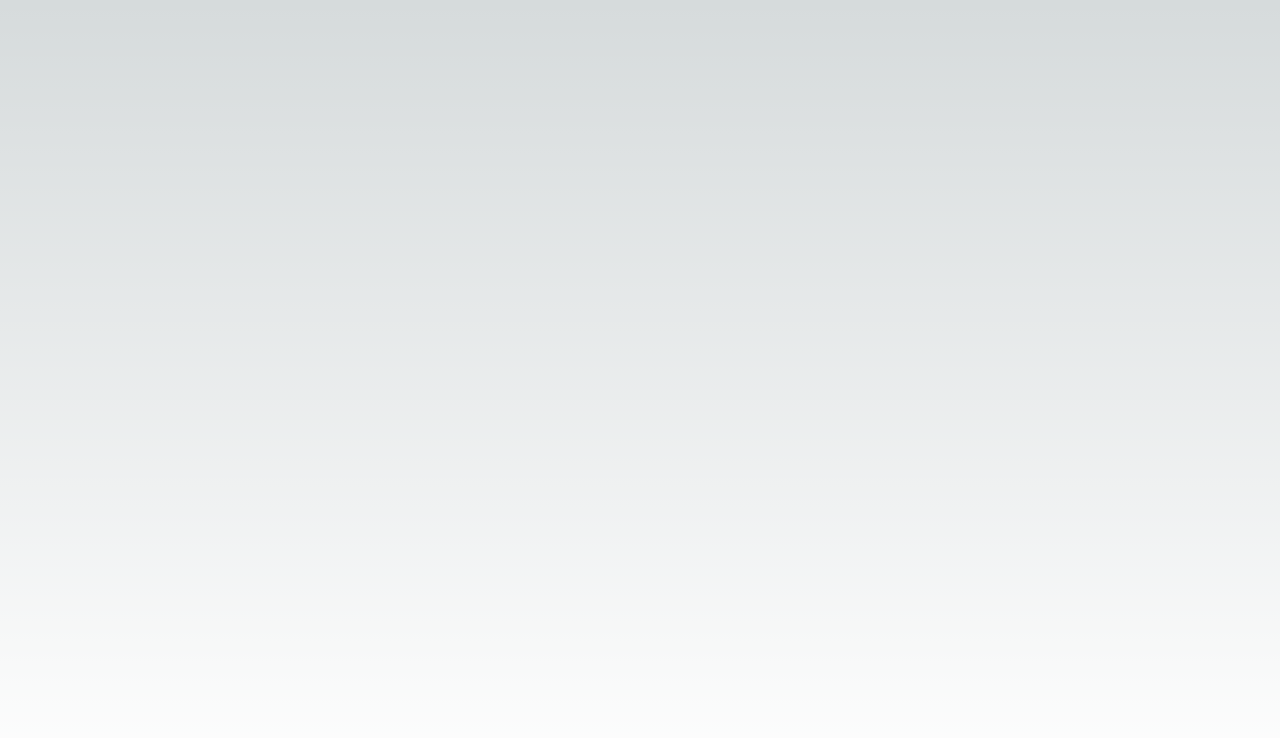
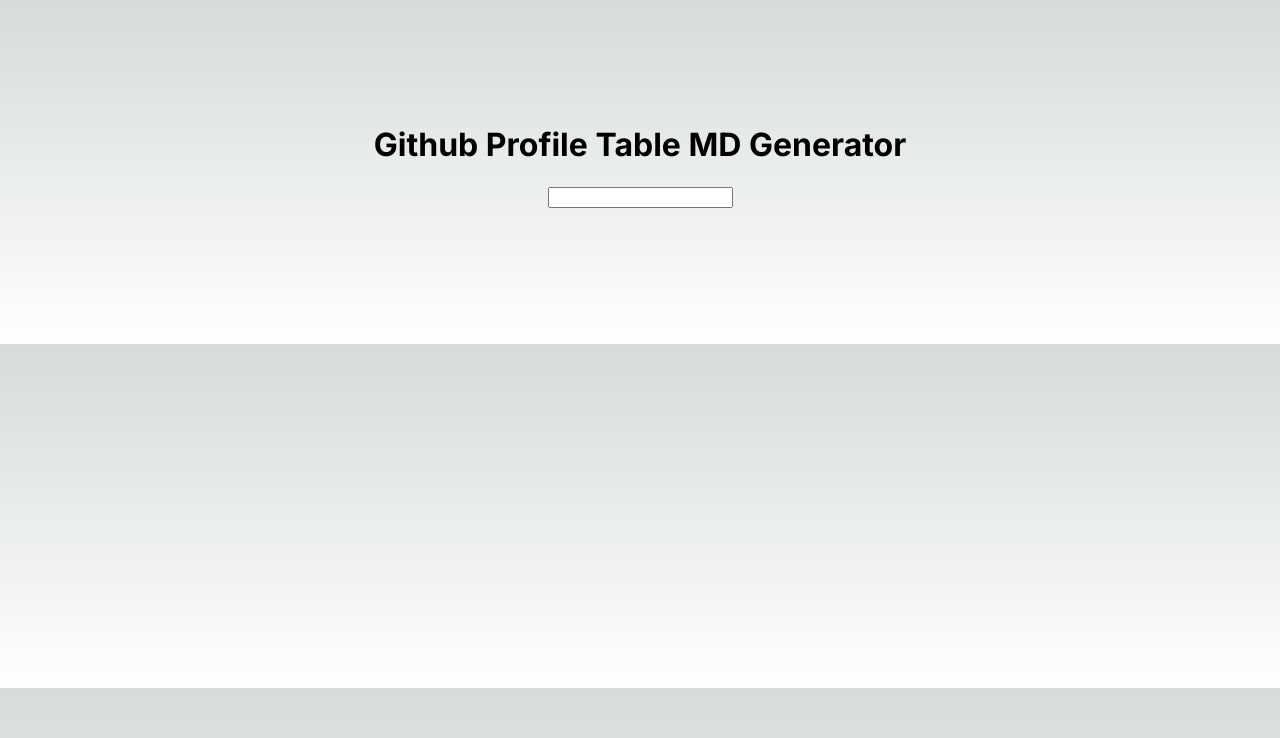
Before and after one commit to seondal/TIT, a Next.js app: page / in a window 1280 px wide. Shown: the top 738 px of the page. Built offline with nearby package versions, Linux system fonts and the light colour scheme.

Commit message:
✨ feat :  입력받아서 리스트로 저장

```diff
--- a/src/app/globals.css
+++ b/src/app/globals.css
@@ -1,4 +1,4 @@
-@tailwind base;
+/* @tailwind base; */
 @tailwind components;
 @tailwind utilities;
 
--- a/src/app/page.tsx
+++ b/src/app/page.tsx
@@ -1,7 +1,32 @@
-import Image from "next/image";
+"use client";
+
+import { useState } from "react";
 
 export default function Home() {
+  const [input, setInput] = useState("");
+  const [idList, setIdList] = useState<string[]>([]);
+
+  function onSubmit(e: React.FormEvent<HTMLFormElement>) {
+    e.preventDefault();
+    setIdList((prev) => [input, ...prev]);
+    setInput("");
+  }
+
   return (
-    <main className="flex min-h-screen flex-col items-center justify-between p-24"></main>
+    <main className="flex flex-col items-center justify-between p-24">
+      <h1>Github Profile Table MD Generator</h1>
+      <form onSubmit={onSubmit}>
+        <input
+          id="id"
+          value={input}
+          onChange={(e) => setInput(e.target.value)}
+        />
+      </form>
+      <ul>
+        {idList.map((id, idx) => (
+          <li key={idx}>{id}</li>
+        ))}
+      </ul>
+    </main>
   );
 }
```
